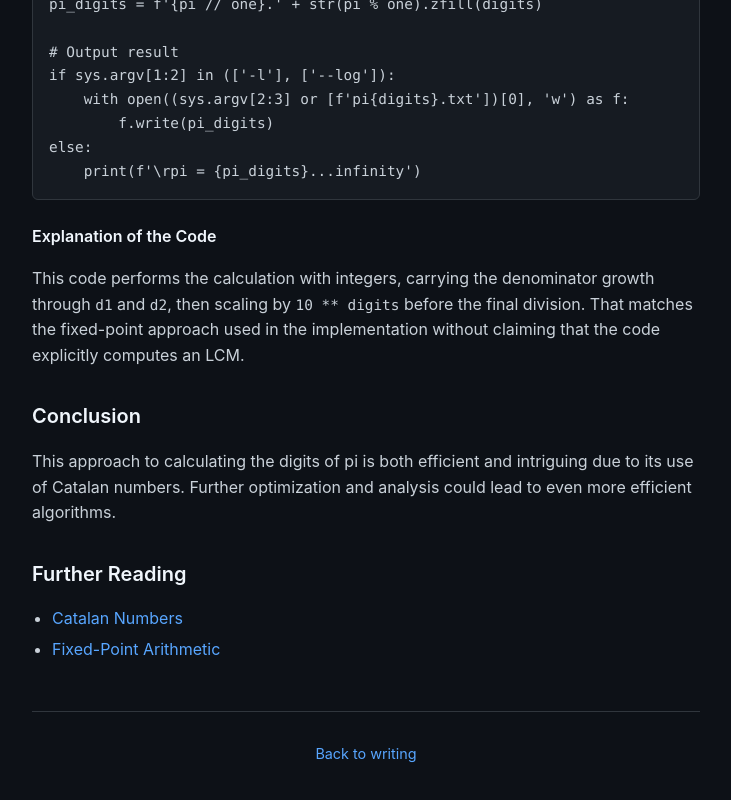
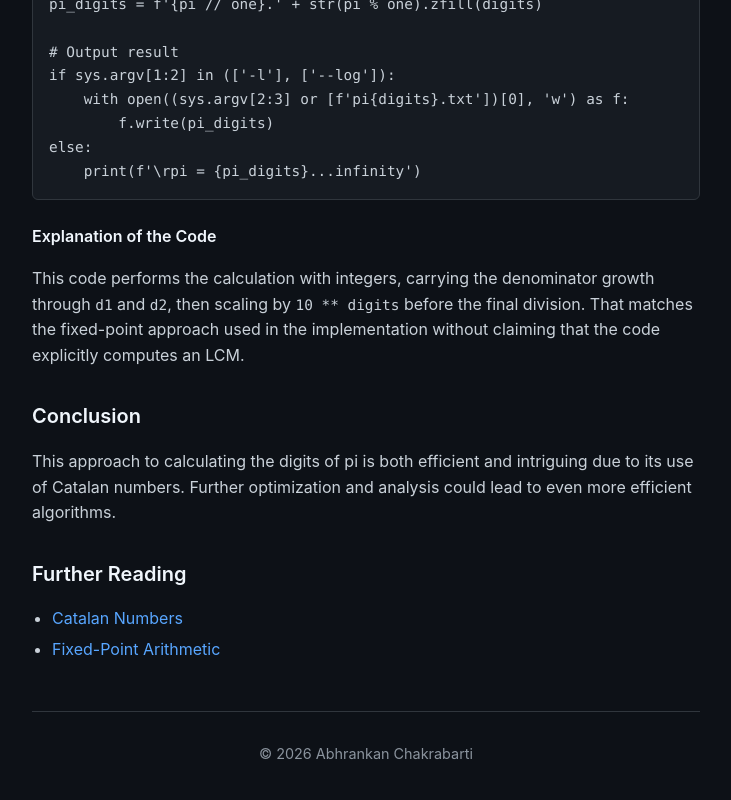
Before and after one commit to Abhrankan-Chakrabarti/website, a plain HTML site: page writing/calculating-pi/index.html in a window 1280 px wide. Shown: the part 2235-3035 px from the top of the page, without its empty margins (274-1005 px from the left). Drawn offline with Linux system fonts and the light colour scheme.

Commit message:
fix: standardize footer format across all pages to copyright notice

```diff
--- a/writing/calculating-pi/index.html
+++ b/writing/calculating-pi/index.html
@@ -101,7 +101,7 @@ else:
     </main>
 
     <footer>
-        <p><a href="/writing.html">Back to writing</a></p>
+        <p>&copy; 2026 Abhrankan Chakrabarti</p>
     </footer>
 </body>
 </html>
```
Also changed, not shown: writing.html (+1 -1 lines), writing/golden-ratio/index.html (+1 -1 lines), writing/history-of-cryptography/index.html (+1 -1 lines), writing/pythagorean-triples/index.html (+1 -1 lines).
